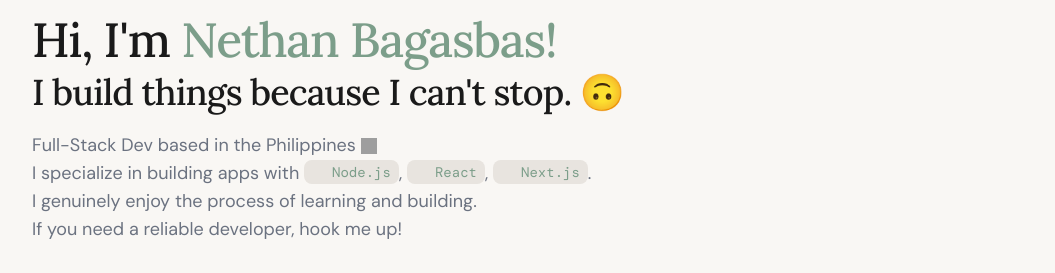
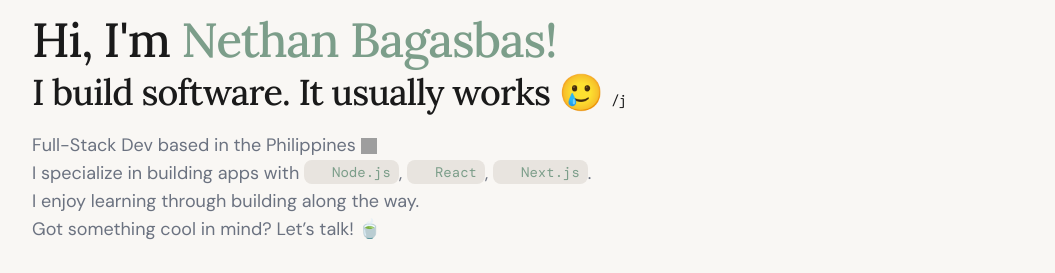
Before and after one commit to nethangabrielb/personal-website, a React (Vite) app: page / in a window 1280 px wide. Shown: the part 163-436 px from the top of the page, without its empty margins (112-1167 px from the left). Built offline with nearby package versions, Linux system fonts and the light colour scheme; grey boxes are pictures that could not be loaded; some icons are missing.

Commit message:
feat: update hero section sub-headline and introductory personal blurb

```diff
--- a/src/components/sections/Hero.tsx
+++ b/src/components/sections/Hero.tsx
@@ -19,7 +19,7 @@ export const Hero = () => {
           Hi, I'm <span className="text-accent-green">Nethan Bagasbas!</span>
         </h1>
         <h2 className="text-4xl font-medium tracking-tight text-primary leading-tight">
-          I build things because I can't stop. 🙃
+          I build software. It usually works 🥲 <code className="text-sm">/j</code>
         </h2>
       </Reveal>
 
@@ -35,8 +35,8 @@ export const Hero = () => {
           <TechBadge icon={SiNodedotjs} label="Node.js" fill="#5FA04E" />,{" "}
           <TechBadge icon={SiReact} label="React" fill="#61DAFB" />,{" "}
           <TechBadge icon={SiNextdotjs} label="Next.js" fill="#000000" />.
-          <br /> I genuinely enjoy the process of learning and building. <br />
-          If you need a reliable developer, hook me up!
+          <br /> I enjoy learning through building along the way. <br />
+          Got something cool in mind? Let’s talk! 🍵
         </p>
       </Reveal>
 
```
